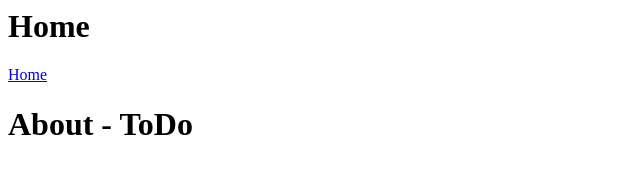
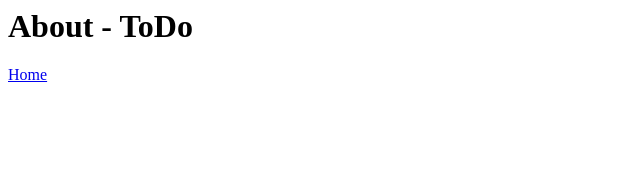
Before and after one commit to vinicius-tassis/az204-static-web, a plain HTML site: page about.html in a window 1280 px wide. Shown: the whole page, without its empty margins (0-640 px from the left). Drawn offline with Linux system fonts and the light colour scheme.

Commit message:
ajustes about

```diff
--- a/about.html
+++ b/about.html
@@ -4,9 +4,7 @@
     </head>
 
     <body>
-        <h1>Home</h1>
+        <h1>About - ToDo</h1>
         <a href="index.html">Home</a>
-
-        <h1>About - ToDo</h1>
     </body>
 </html>
```
